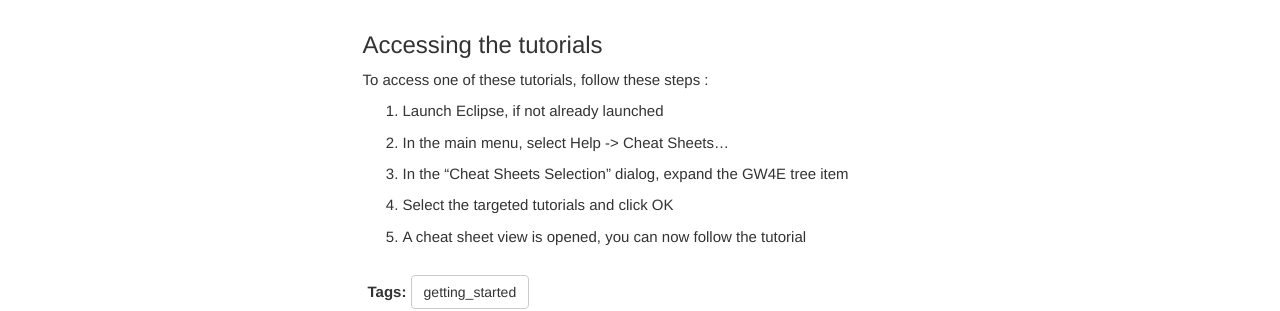
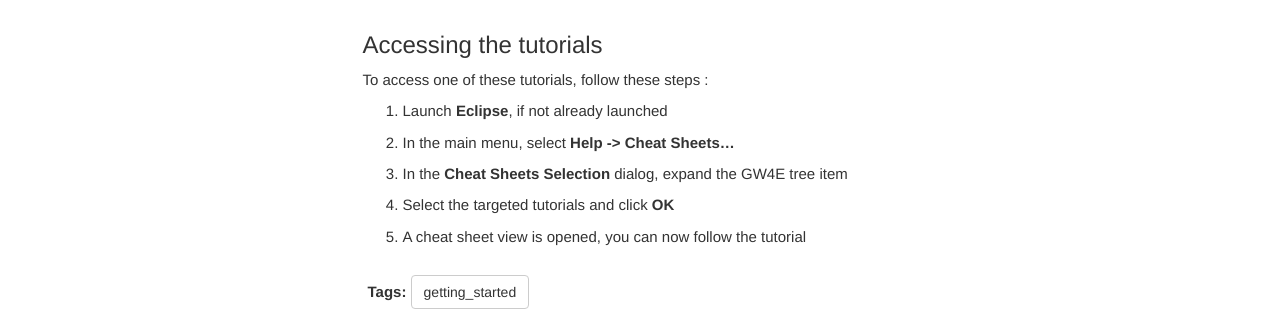
Before and after one commit to gw4e/gw4e.github.io, a Jekyll site: the page built from pages/mydoc/mydoc_tutorial_introduction.md, in a window 1280 px wide and 1168 px high. Shown: the part 621-932 px from the top of the window. Built offline with Jekyll 4.4.1, drawn with Linux system fonts in a browser that asks for light colours; nearby versions of some CDN libraries; comment, search, counter and statistics services are not loaded.

Commit message:
update doc

```diff
--- a/pages/mydoc/mydoc_tutorial_introduction.md
+++ b/pages/mydoc/mydoc_tutorial_introduction.md
@@ -22,8 +22,8 @@ Your installation comes with tutorials that will help to become familiar with GW
 
 To access one of these tutorials, follow these steps :
 
- 1. Launch Eclipse, if not already launched
- 2. In the main menu, select Help -> Cheat Sheets...
- 3. In the "Cheat Sheets Selection" dialog, expand the GW4E tree item
- 4. Select the targeted tutorials and click OK
+ 1. Launch **Eclipse**, if not already launched
+ 2. In the main menu, select **Help -> Cheat Sheets...**
+ 3. In the **Cheat Sheets Selection** dialog, expand the GW4E tree item
+ 4. Select the targeted tutorials and click **OK**
  5. A cheat sheet view is opened, you can now follow the tutorial
```
